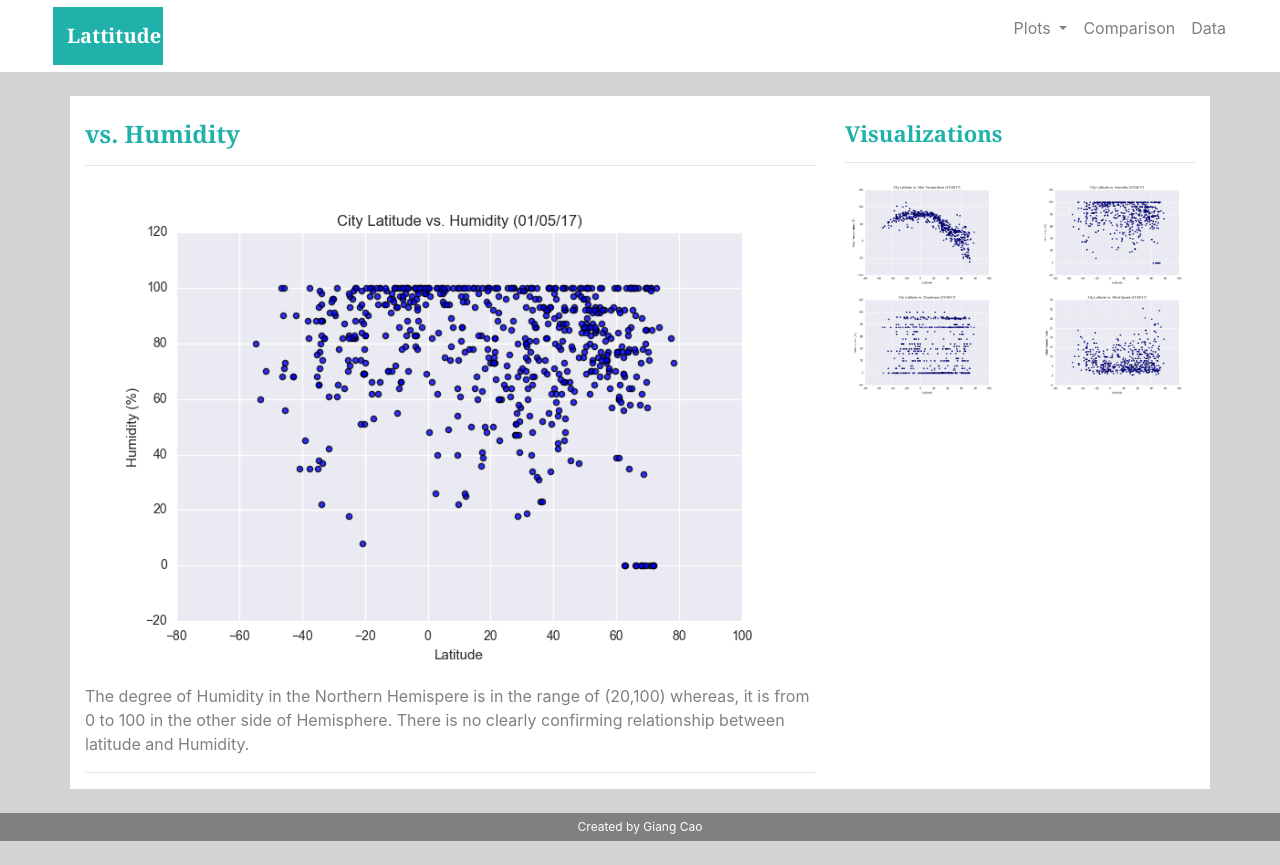
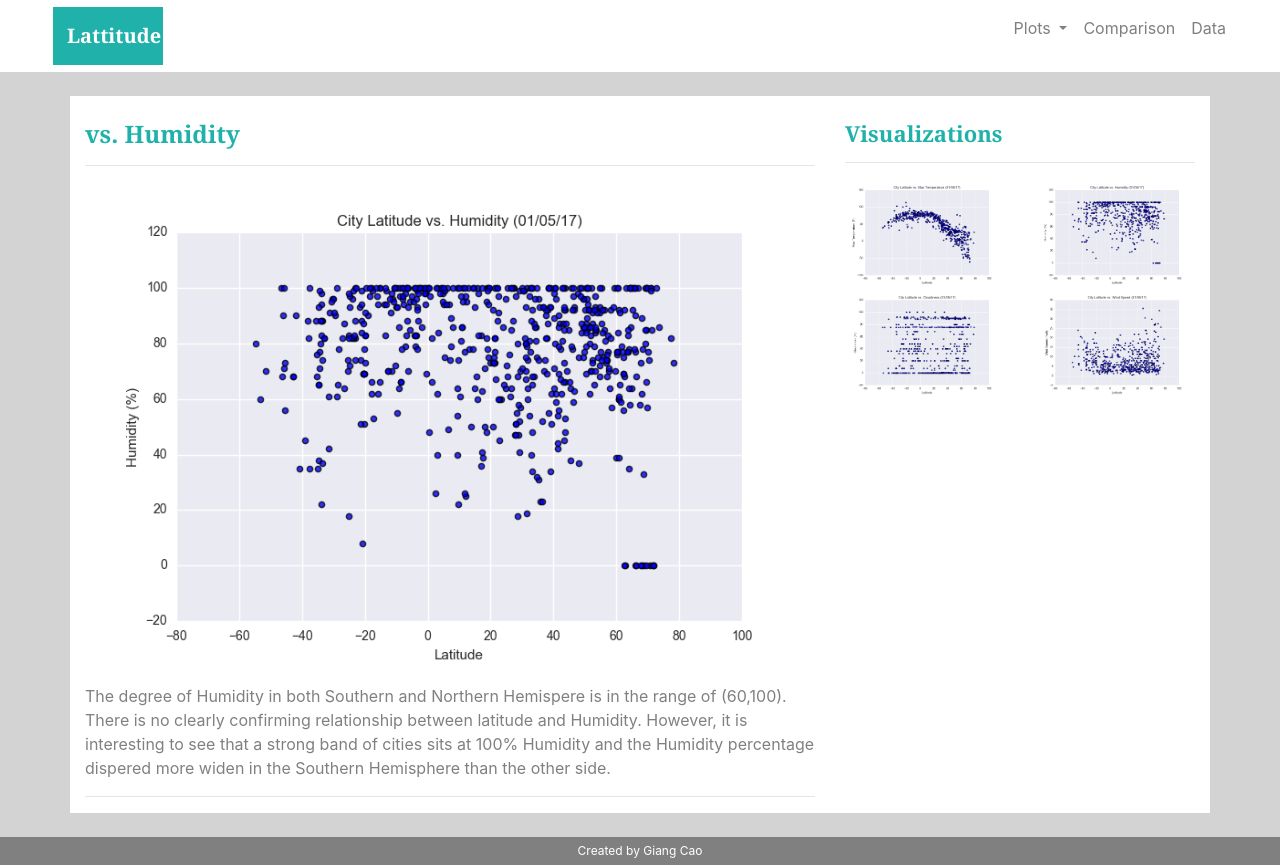
Before and after one commit to giangcth/giangcth.github.io, a plain HTML site: page visualization-2.html in a window 1280 px wide. Before the commit the page ends 841 px from the top, so only its background shows below. Drawn offline with nearby package versions, Linux system fonts and the light colour scheme.

Commit message:
Update visualization-2.html

```diff
--- a/visualization-2.html
+++ b/visualization-2.html
@@ -67,7 +67,7 @@
         <a href="visualization-2.html"><img src="images/Fig2.png" alt="vs. Humidity"></a>
 
         <p>
-          The degree of Humidity in the Northern Hemispere is in the range of (20,100) whereas, it is from 0 to 100 in the other side of Hemisphere. There is no clearly confirming relationship between latitude and Humidity.
+          The degree of Humidity in both Southern and Northern Hemispere is in the range of (60,100).  There is no clearly confirming relationship between latitude and Humidity. However, it is interesting to see that a strong band of cities sits at 100% Humidity and the Humidity percentage dispered more widen in the Southern Hemisphere than the other side.
         </p>
         <hr>
       </div>
```
